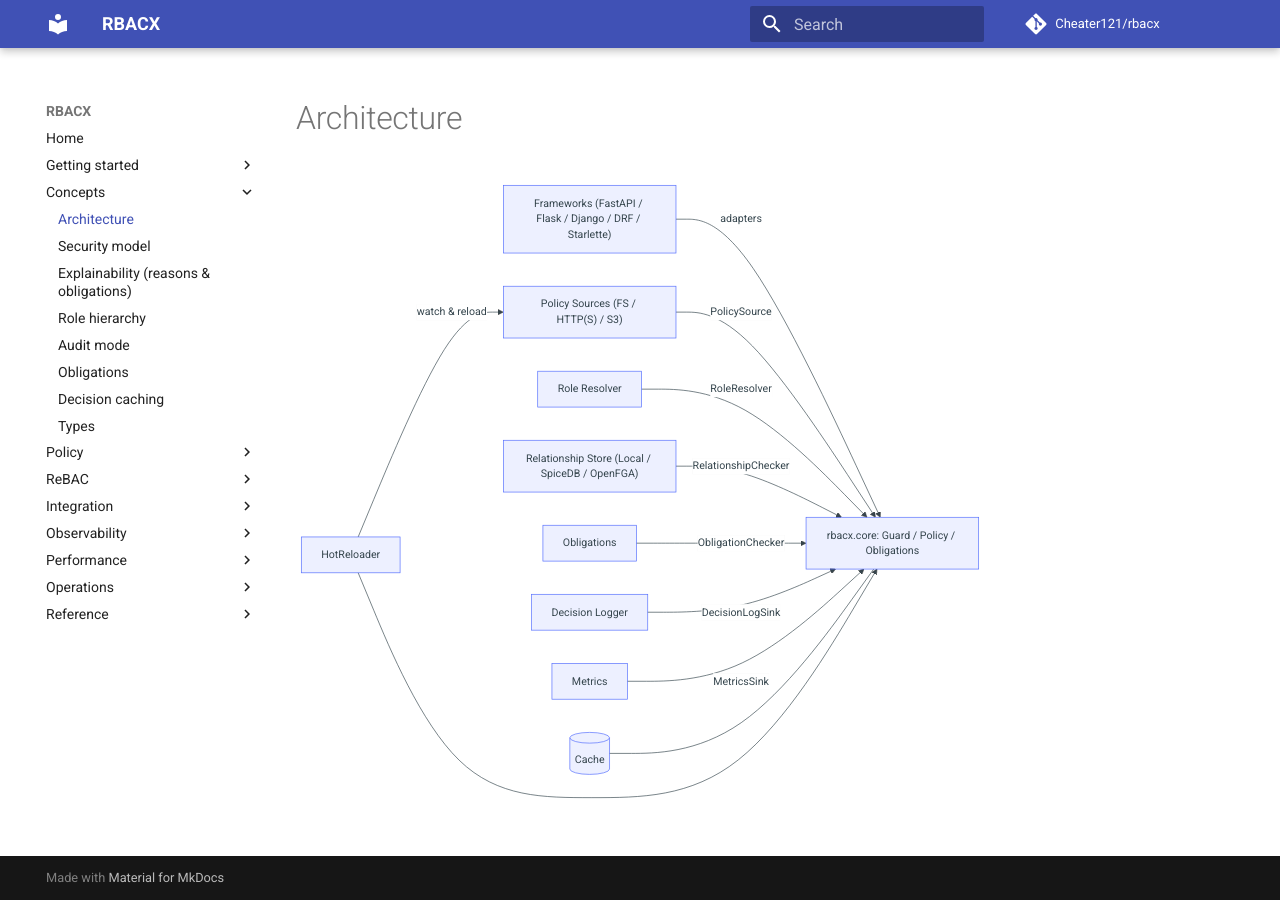
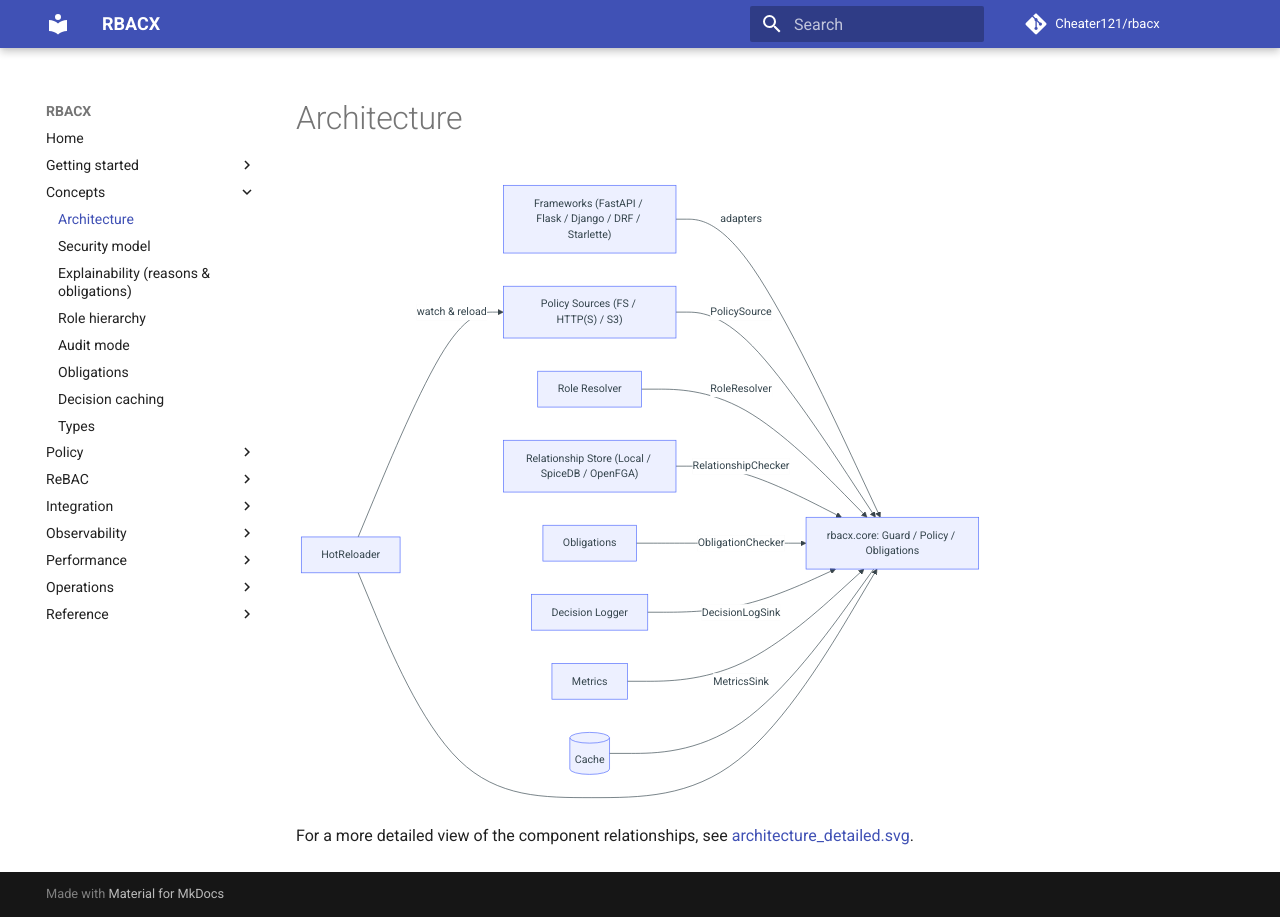
Before and after one commit to Cheater121/rbacx, an MkDocs documentation site: the page built from docs/architecture.md, in a window 1280 px wide. Built offline with MkDocs 1.6.1 and Material for MkDocs 9.7.7, drawn with Linux system fonts in a browser that asks for light colours; comment, search, counter and statistics services are not loaded.

Commit message:
feat(docs): add architecture_detailed.svg and update architecture.md

````diff
--- a/docs/architecture.md
+++ b/docs/architecture.md
@@ -15,3 +15,5 @@
   Reloader --> Core
   Core["rbacx.core: Guard / Policy / Obligations"]
 ```
+
+For a more detailed view of the component relationships, see [architecture_detailed.svg](../../docs/architecture_detailed.svg).
````
Also changed, not shown: docs/architecture_detailed.svg (added).
